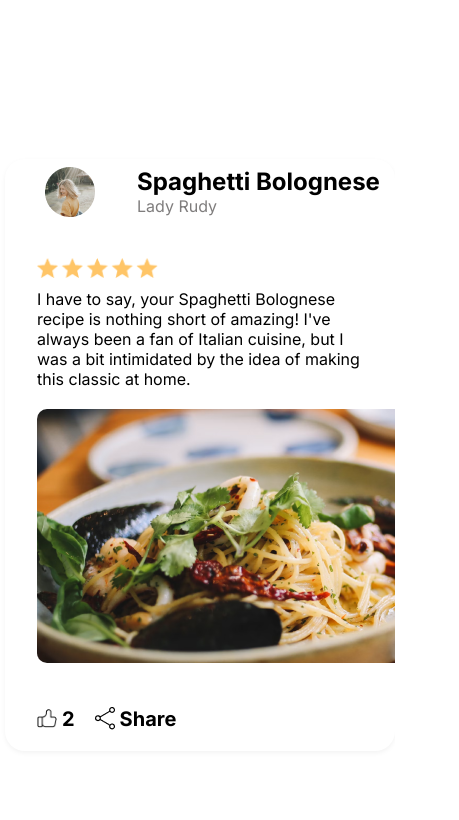
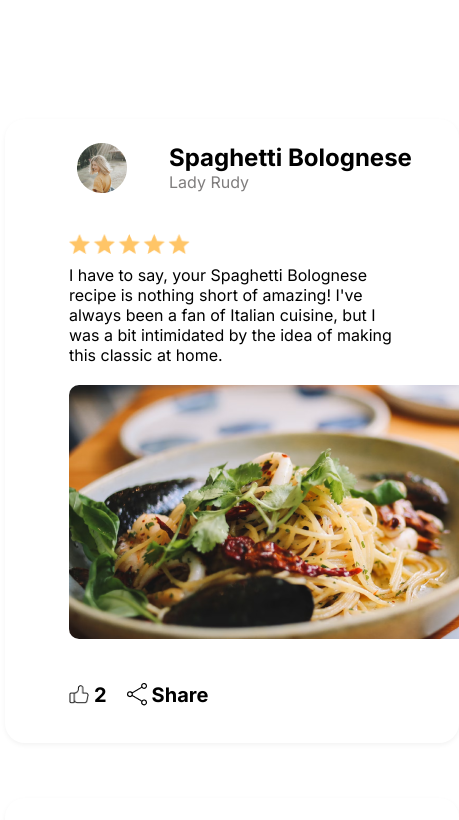
Before and after one commit to Chloedj/react-recipe-app, a React (Create React App) app in the folder recipe-app/: page / in a window 390 px wide. Shown: the part 4423-5243 px from the top of the page, 459 px wide, since content can reach past the window. Built offline with nearby package versions, Linux system fonts and the light colour scheme.

Commit message:
responsive styling for community recipes

```diff
--- a/recipe-app/src/components/communityrecipe/communityrecipe.css
+++ b/recipe-app/src/components/communityrecipe/communityrecipe.css
@@ -5,7 +5,8 @@
         overflow: hidden;
         margin: 5px;
         font-family: var(--font-family);
-        margin-top: 90px;
+        margin-top: 50px;
+        padding: 1rem 6rem;
 
 }
 
@@ -73,5 +74,6 @@
 @media screen and (max-width: 768px) {
     .community__recipe-container {
         width: 100%;
+        padding: 1rem 2rem;
     }
 }
--- a/recipe-app/src/containers/community/community.css
+++ b/recipe-app/src/containers/community/community.css
@@ -13,7 +13,6 @@
 .community__container-cards {
     display: grid;
     grid-template-columns: repeat(2, 1fr);
-
 }
 
 @media screen and (max-width: 768px) {
```
